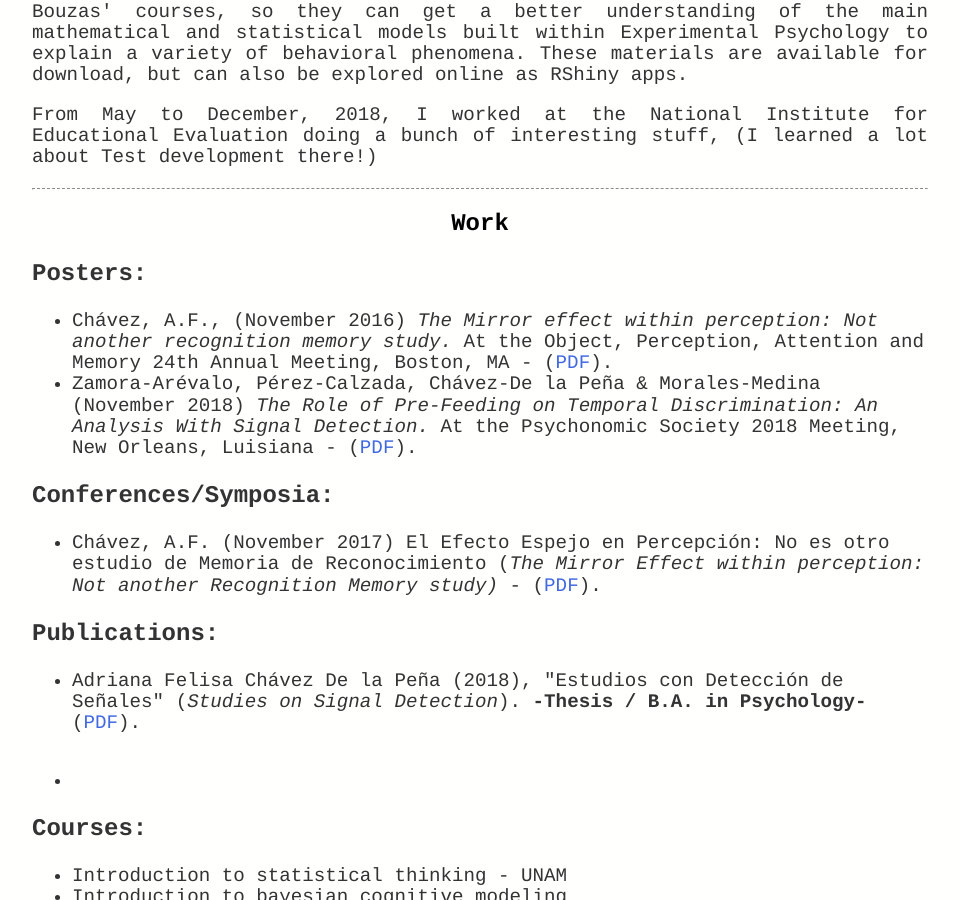
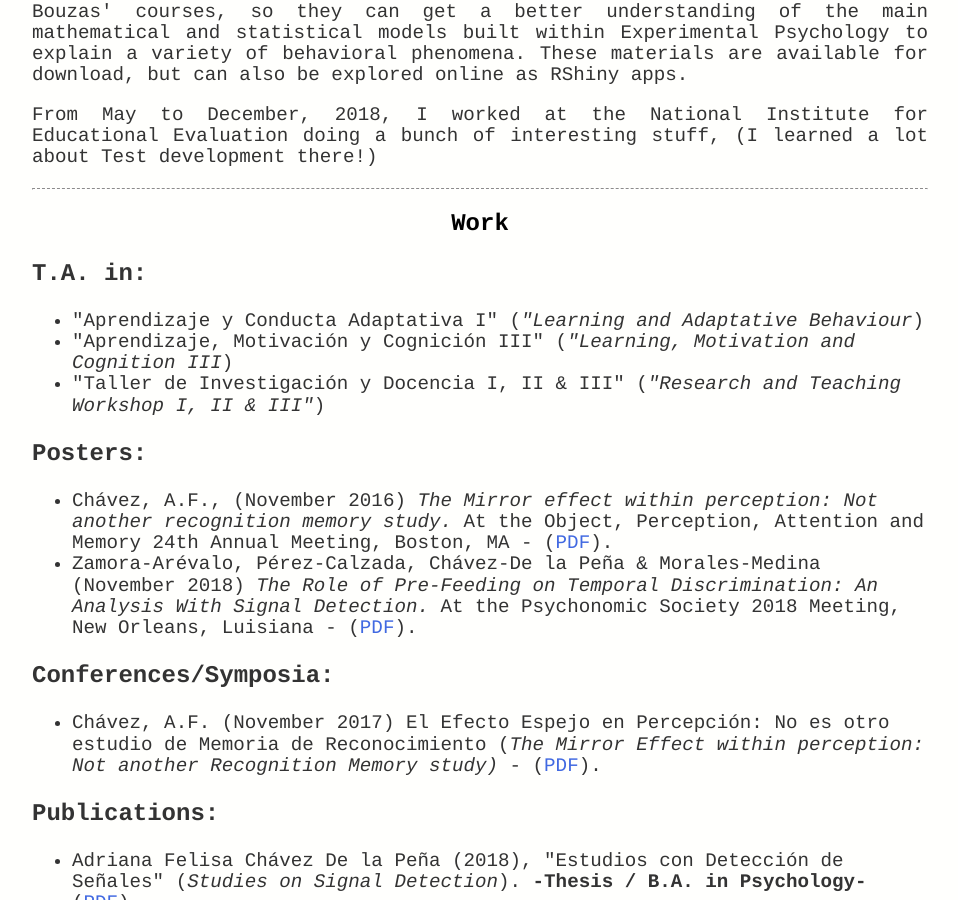
Before and after one commit to BouzasLab25/bouzaslab25.github.io, a Jekyll site: the page built from people/felisa.html, in a window 1280 px wide and 900 px high, scrolled down 1427 px. Shown: the whole window, without its empty margins (160-1118 px from the left). Built offline with Jekyll 4.4.1, drawn with Linux system fonts in a browser that asks for light colours.

Commit message:
Update felisa.html

```diff
--- a/people/felisa.html
+++ b/people/felisa.html
@@ -40,7 +40,12 @@ title: Lab25 Felisa
 
 <hr class='style9'>
  <h2>Work</h2>
-
+<p style="text-align:justify"><b>T.A. in:</b></p>
+	<ul>
+	<li class='ho' > "Aprendizaje y Conducta Adaptativa I" (<i>"Learning and Adaptative Behaviour</i>)</li>
+	<li class='ho' > "Aprendizaje, Motivación y Cognición III" (<i>"Learning, Motivation and Cognition III</i>)</li>
+	<li class='ho' > "Taller de Investigación y Docencia I, II & III" (<i>"Research and Teaching Workshop I, II & III"</i>)</li>
+	</ul>
 <p style="text-align:justify"><b>Posters:</b></p>
 	<ul>
 	<li class='ho' > Chávez, A.F., (November 2016) <i> The Mirror effect within perception: Not another recognition memory study.</i> At the Object, Perception, Attention and Memory 24th Annual Meeting, Boston, MA - (<a class='link' href="/documents/poster_felisa_2016.pdf" target="_blank">PDF</a>). </li>
```
